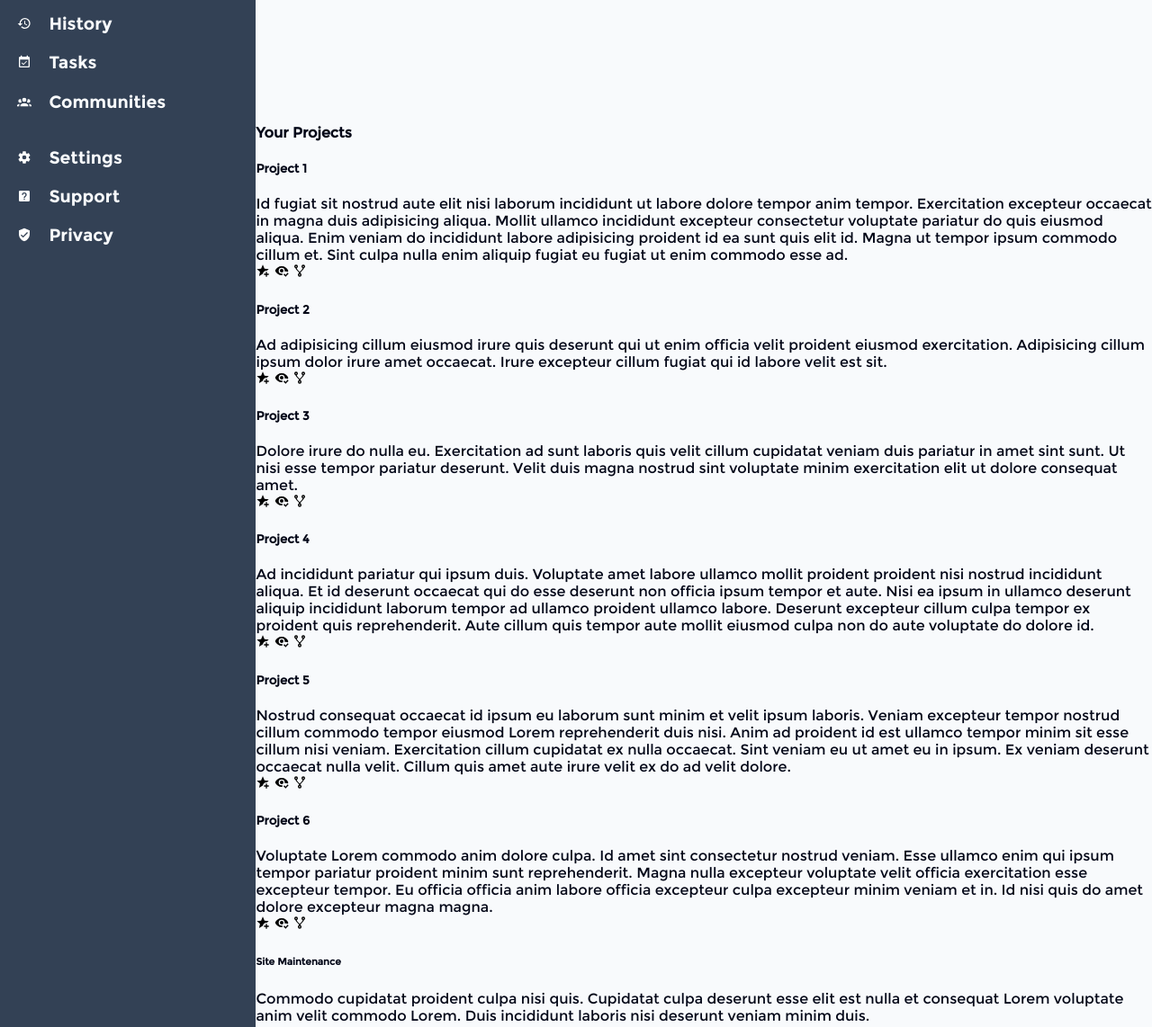
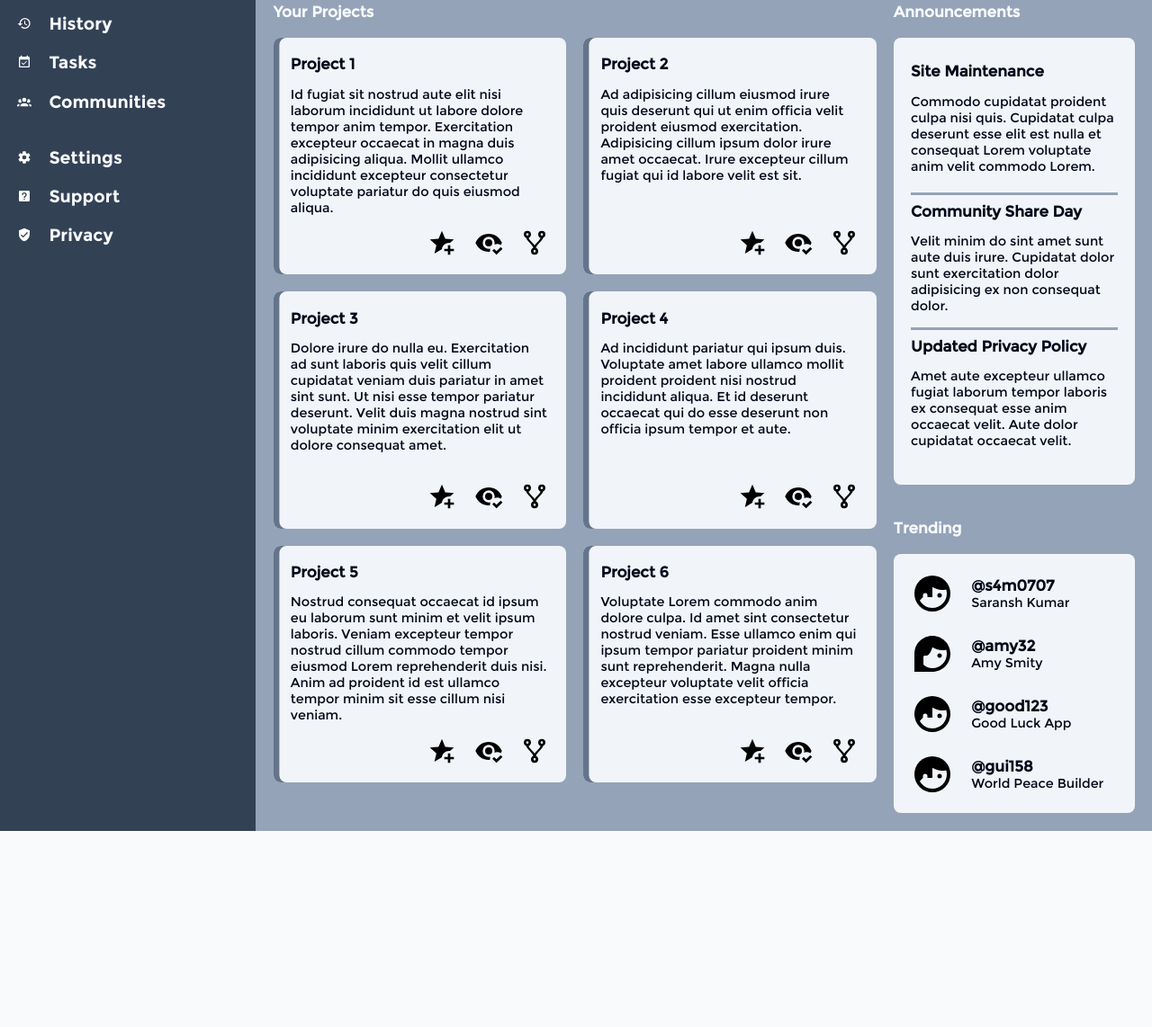
Before and after one commit to S4M0707/admin-dashboard, a plain HTML site: page index.html in a window 1280 px wide. Shown: the part 221-1363 px from the top of the page at 90% size. After the commit the page ends 1145 px from the top, so only its background shows below. Drawn offline with Linux system fonts and the light colour scheme.

Commit message:
completing main design

```diff
--- a/index.html
+++ b/index.html
@@ -82,14 +82,15 @@
         <main>
             <div class="projects">
                 <h4>Your Projects</h4>
+                <div class="card-container">
                     <div class="card">
                         <div class="content">
                             <h5>Project 1</h5>
+                            <p>
                                 Id fugiat sit nostrud aute elit nisi laborum incididunt ut labore dolore tempor anim tempor.
                                 Exercitation excepteur occaecat in magna duis adipisicing aliqua. Mollit ullamco incididunt
-                        excepteur consectetur voluptate pariatur do quis eiusmod aliqua. Enim veniam do incididunt
-                        labore adipisicing proident id ea sunt quis elit id. Magna ut tempor ipsum commodo cillum et.
-                        Sint culpa nulla enim aliquip fugiat eu fugiat ut enim commodo esse ad.
+                                excepteur consectetur voluptate pariatur do quis eiusmod aliqua.
+                            </p>
                         </div>
                         <div class="links">
                             <img src="./icons/star-plus.svg" />
@@ -100,9 +101,11 @@
                     <div class="card">
                         <div class="content">
                             <h5>Project 2</h5>
+                            <p>
                                 Ad adipisicing cillum eiusmod irure quis deserunt qui ut enim officia velit proident eiusmod
                                 exercitation. Adipisicing cillum ipsum dolor irure amet occaecat. Irure excepteur cillum fugiat
                                 qui id labore velit est sit.
+                            </p>
                         </div>
                         <div class="links">
                             <img src="./icons/star-plus.svg" />
@@ -113,9 +116,11 @@
                     <div class="card">
                         <div class="content">
                             <h5>Project 3</h5>
+                            <p>
                                 Dolore irure do nulla eu. Exercitation ad sunt laboris quis velit cillum cupidatat veniam duis
                                 pariatur in amet sint sunt. Ut nisi esse tempor pariatur deserunt. Velit duis magna nostrud sint
                                 voluptate minim exercitation elit ut dolore consequat amet.
+                            </p>
                         </div>
                         <div class="links">
                             <img src="./icons/star-plus.svg" />
@@ -126,11 +131,11 @@
                     <div class="card">
                         <div class="content">
                             <h5>Project 4</h5>
+                            <p>
                                 Ad incididunt pariatur qui ipsum duis. Voluptate amet labore ullamco mollit proident proident
                                 nisi nostrud incididunt aliqua. Et id deserunt occaecat qui do esse deserunt non officia ipsum
-                        tempor et aute. Nisi ea ipsum in ullamco deserunt aliquip incididunt laborum tempor ad ullamco
-                        proident ullamco labore. Deserunt excepteur cillum culpa tempor ex proident quis reprehenderit.
-                        Aute cillum quis tempor aute mollit eiusmod culpa non do aute voluptate do dolore id.
+                                tempor et aute.
+                            </p>
                         </div>
                         <div class="links">
                             <img src="./icons/star-plus.svg" />
@@ -141,11 +146,11 @@
                     <div class="card">
                         <div class="content">
                             <h5>Project 5</h5>
+                            <p>
                                 Nostrud consequat occaecat id ipsum eu laborum sunt minim et velit ipsum laboris. Veniam
                                 excepteur tempor nostrud cillum commodo tempor eiusmod Lorem reprehenderit duis nisi. Anim ad
-                        proident id est ullamco tempor minim sit esse cillum nisi veniam. Exercitation cillum cupidatat
-                        ex nulla occaecat. Sint veniam eu ut amet eu in ipsum. Ex veniam deserunt occaecat nulla velit.
-                        Cillum quis amet aute irure velit ex do ad velit dolore.
+                                proident id est ullamco tempor minim sit esse cillum nisi veniam.
+                            </p>
                         </div>
                         <div class="links">
                             <img src="./icons/star-plus.svg" />
@@ -156,11 +161,11 @@
                     <div class="card">
                         <div class="content">
                             <h5>Project 6</h5>
+                            <p>
                                 Voluptate Lorem commodo anim dolore culpa. Id amet sint consectetur nostrud veniam. Esse ullamco
                                 enim qui ipsum tempor pariatur proident minim sunt reprehenderit. Magna nulla excepteur
-                        voluptate velit officia exercitation esse excepteur tempor. Eu officia officia anim labore
-                        officia excepteur culpa excepteur minim veniam et in. Id nisi quis do amet dolore excepteur
-                        magna magna.
+                                voluptate velit officia exercitation esse excepteur tempor.
+                            </p>
                         </div>
                         <div class="links">
                             <img src="./icons/star-plus.svg" />
@@ -169,55 +174,64 @@
                         </div>
                     </div>
                 </div>
+            </div>
             <div class="announcements">
+                <h4>Announcements</h4>
+                <div class="contents">
                     <div class="content">
                         <h6>Site Maintenance</h6>
+                        <p>
                             Commodo cupidatat proident culpa nisi quis. Cupidatat culpa deserunt esse elit est nulla et
-                    consequat Lorem voluptate anim velit commodo Lorem. Duis incididunt laboris nisi deserunt veniam
-                    minim duis.
+                            consequat Lorem voluptate anim velit commodo Lorem.
+                        </p>
                     </div>
-                <div class="content">
+                    <div class="content-mid">
                         <h6>Community Share Day</h6>
+                        <p>
                             Velit minim do sint amet sunt aute duis irure. Cupidatat dolor sunt exercitation dolor adipisicing
-                    ex non consequat dolor. Est fugiat excepteur in officia dolore incididunt. Laboris exercitation anim
-                    non anim do aliqua irure commodo commodo sit deserunt officia labore magna. Officia consectetur
-                    laborum amet velit aute id. Qui ipsum dolor laboris ullamco incididunt aliqua.
+                            ex non consequat dolor.
+                        </p>
                     </div>
                     <div class="content">
                         <h6>Updated Privacy Policy</h6>
+                        <p>
                             Amet aute excepteur ullamco fugiat laborum tempor laboris ex consequat esse anim occaecat velit.
-                    Aute dolor cupidatat occaecat velit. Occaecat irure magna proident occaecat laboris ex dolor nisi
-                    eiusmod. Ex excepteur minim consequat ipsum duis ad sunt sit anim et pariatur.
+                            Aute dolor cupidatat occaecat velit.
+                        </p>
+                    </div>
                 </div>
             </div>
             <div class="trending">
+                <h4>Trending</h4>
+                <div class="profiles">
                     <div class="profile">
                         <img src="./icons/face-man-profile.svg" />
-                    <h2>
+                        <div>
                             <h6>@s4m0707</h6>
                             Saransh Kumar
-                    </h2>
+                        </div>
                     </div>
                     <div class="profile">
                         <img src="./icons/face-woman-profile.svg" />
-                    <h2>
+                        <div>
                             <h6>@amy32</h6>
                             Amy Smity
-                    </h2>
+                        </div>
                     </div>
                     <div class="profile">
                         <img src="./icons/face-man-profile.svg" />
-                    <h2>
+                        <div>
                             <h6>@good123</h6>
                             Good Luck App
-                    </h2>
+                        </div>
                     </div>
                     <div class="profile">
                         <img src="./icons/face-man-profile.svg" />
-                    <h2>
+                        <div>
                             <h6>@gui158</h6>
                             World Peace Builder
-                    </h2>
+                        </div>
+                    </div>
                 </div>
             </div>
         </main>
--- a/style.css
+++ b/style.css
@@ -10,7 +10,7 @@
 
 :root {
     --color-50: #f8fafc;
-    --color-100: #f1f5f9 ;
+    --color-100: #f1f5f9;
     --color-200: #e2e8f0;
     --color-300: #cbd5e1;
     --color-400: #94a3b8;
@@ -45,7 +45,7 @@ img {
 .container {
     display: grid;
     grid-template-columns: 1fr 3.5fr;
-    grid-template-rows: 1fr 5fr;
+    grid-template-rows: max-content auto;
 }
 
 .sidebar {
@@ -76,7 +76,7 @@ img {
     font-size: var(--font-1);
 }
 
-.sidebar>h1 img{
+.sidebar>h1 img {
     width: 3rem;
     filter: invert(100%) sepia(0%) saturate(0%) hue-rotate(0deg) brightness(100%) contrast(100%);
 }
@@ -102,6 +102,8 @@ header {
     grid-template-columns: auto max-content;
     gap: var(--space);
     height: max-content;
+    box-shadow: 0 5px 5px var(--color-700);
+    position: relative;
 }
 
 header>label {
@@ -122,6 +124,11 @@ header>label>input[type="search"] {
     background-color: var(--color-300);
     text-align: center;
     color: var(--color-700);
+    font-size: var(--font-4);
+}
+
+header>label>input[type="search"]:hover {
+    outline: solid var(--color-500);
 }
 
 header>.profile-nav {
@@ -177,8 +184,8 @@ header>.profile-nav {
     height: 2.2rem;
     border-radius: 0.8rem;
     background-color: var(--color-600);
-    border: 1px solid var(--color-600);
-    box-shadow: 0 0 5px var(--color-800);
+    border: 1px solid var(--color-700);
+    box-shadow: 0 0 3px var(--color-800);
     font-family: boldFont, 'Courier New', Courier, monospace;
     color: var(--color-100);
 }
@@ -190,4 +197,117 @@ header>.profile-nav {
 
 main {
     grid-row: 2 / 3;
+    display: grid;
+    grid-template-columns: 2.5fr 1fr;
+    gap: var(--space);
+
+    padding: var(--space);
+    background-color: var(--color-400);
 }
+
+main>.projects {
+    grid-row: 1 / 3;
+    grid-column: 1 / 2;
+}
+
+main>.announcements {
+    grid-row: 1 / 2;
+    grid-column: 2 / 3;
+}
+
+main>.trending {
+    grid-row: 2 / 3;
+    grid-column: 2 / 3;
+}
+
+main h4 {
+    color: var(--color-50);
+    font-size: var(--font-4);
+    margin: var(--space) 0;
+}
+
+main>.projects>.card-container {
+    display: grid;
+    grid-template-columns: repeat(2, 1fr);
+    grid-template-rows: repeat(3, 1fr);
+    gap: var(--space)
+}
+
+.card-container>.card {
+    background-color: var(--color-100);
+    padding: var(--space);
+    font-size: var(--font-5);
+    border-radius: 0.5rem;
+    box-shadow: inset 0.4rem 0 var(--color-500);
+
+    display: grid;
+}
+
+.card-container>.card h5 {
+    margin: 0;
+    font-size: var(--font-4);
+}
+
+.card-container>.card p {
+    align-self: start;
+    justify-self: start;
+}
+
+.card>.links {
+    align-self: end;
+    justify-self: end;
+    display: flex;
+    gap: var(--space);
+}
+
+.card>.links>img {
+    width: 2rem;
+}
+
+main>.announcements>.contents {
+    display: grid;
+    grid-template-rows: repeat(3, 1fr);
+
+    background-color: var(--color-100);
+    padding: var(--space);
+    font-size: var(--font-5);
+    border-radius: 0.5rem;
+}
+
+main>.announcements>.contents h6 {
+    font-size: var(--font-4);
+    margin: 0.5rem 0 0.5rem 0;
+}
+
+main>.announcements>.contents>.content-mid {
+    border: solid var(--color-400);
+    border-left: 0;
+    border-right: 0;
+}
+
+main>.trending>.profiles {
+    display: grid;
+    grid-template-rows: repeat(4, 1fr);
+    gap: var(--space);
+
+    background-color: var(--color-100);
+    padding: var(--space);
+    font-size: var(--font-5);
+    border-radius: 0.5rem;
+}
+
+.profiles>.profile {
+    display: flex;
+    align-items: center;
+    gap: var(--space);
+    font-size: var(--font-5);
+}
+
+.profile>img {
+    width: 3rem;
+}
+
+.profile h6 {
+    font-size: var(--font-4);
+    margin: 0;
+}
```
Lines whose indentation alone changed are shown as unchanged.
